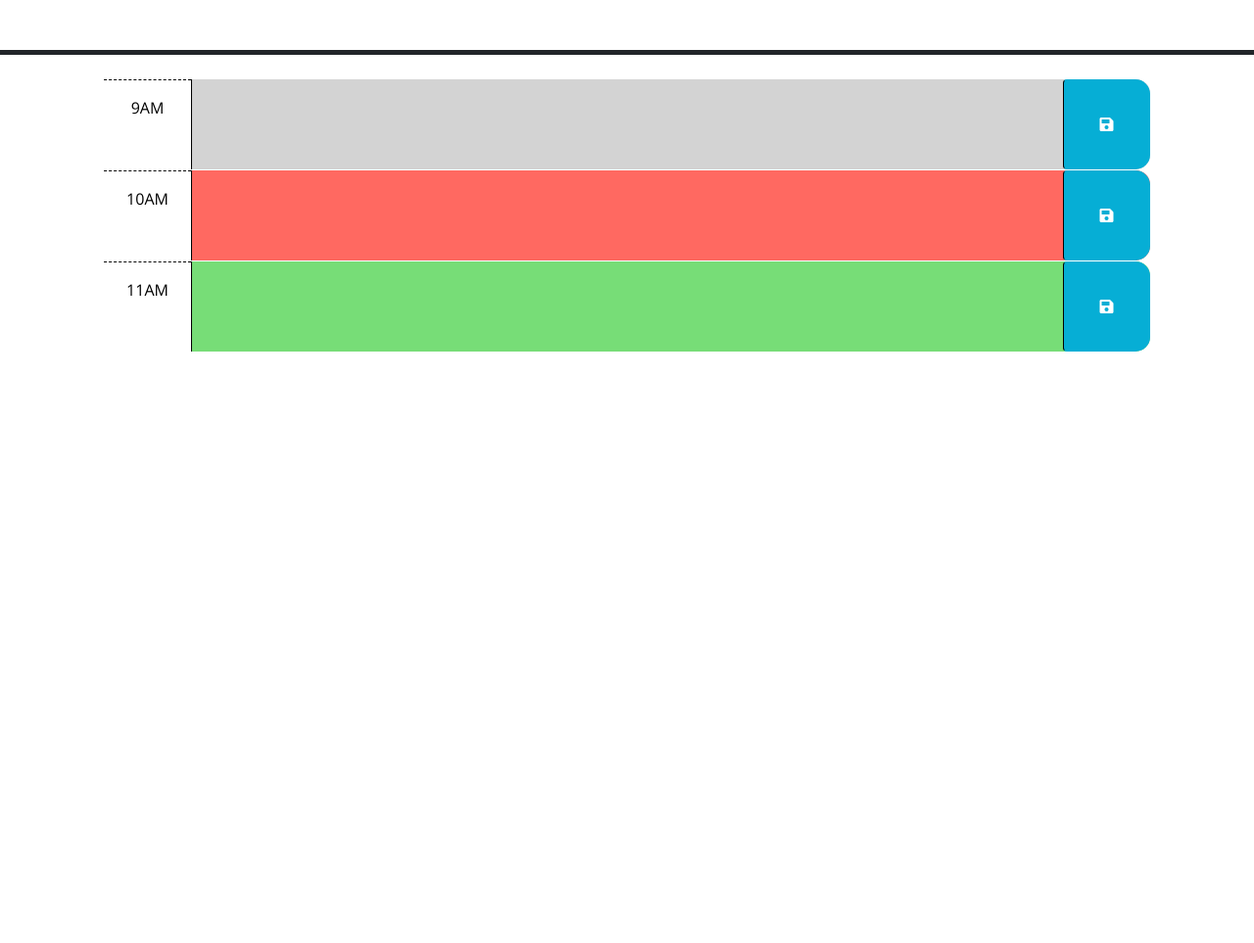
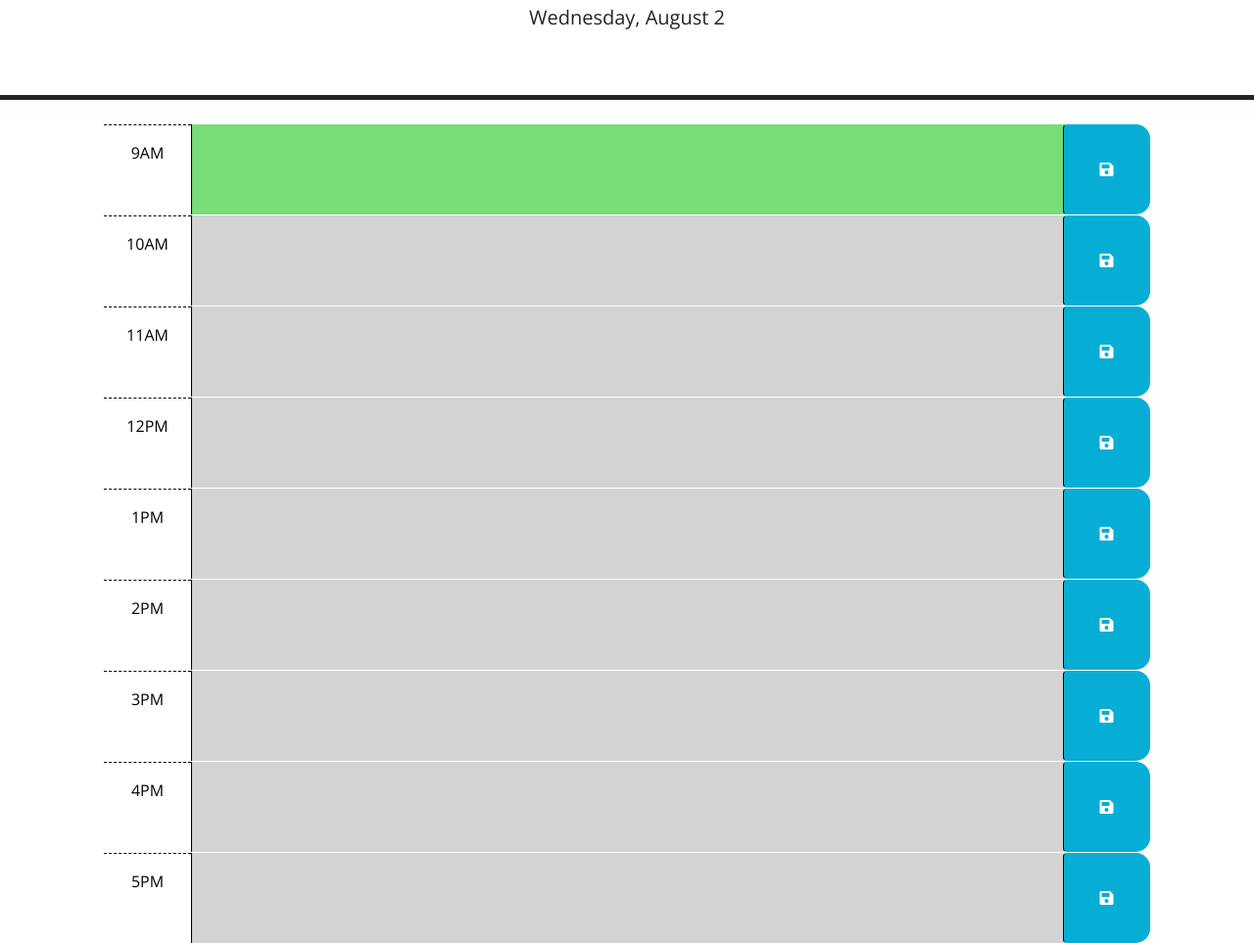
Before and after one commit to tdavids215/work-day-scheduler, a plain HTML site: page Develop/index.html in a window 1280 px wide. Shown: the part 176-1139 px from the top of the page at 98% size. Before the commit the page ends 800 px from the top, so only its background shows below. Drawn offline with nearby package versions, Linux system fonts and the light colour scheme.

Commit message:
updated js

```diff
--- a/Develop/index.html
+++ b/Develop/index.html
@@ -1,23 +1,14 @@
 <!DOCTYPE html>
 <html lang="en">
+
 <head>
   <meta charset="UTF-8" />
   <meta name="viewport" content="width=device-width, initial-scale=1.0" />
   <meta http-equiv="X-UA-Compatible" content="ie=edge" />
-    <link
-      rel="stylesheet"
-      href="https://cdn.jsdelivr.net/npm/bootstrap@5.1.3/dist/css/bootstrap.min.css"
-    />
-    <link
-      rel="stylesheet"
-      href="https://use.fontawesome.com/releases/v5.8.1/css/all.css"
-      integrity="sha384-50oBUHEmvpQ+1lW4y57PTFmhCaXp0ML5d60M1M7uH2+nqUivzIebhndOJK28anvf"
-      crossorigin="anonymous"
-    />
-    <link
-      href="https://fonts.googleapis.com/css?family=Open+Sans&display=swap"
-      rel="stylesheet"
-    />
+  <link rel="stylesheet" href="https://cdn.jsdelivr.net/npm/bootstrap@5.1.3/dist/css/bootstrap.min.css" />
+  <link rel="stylesheet" href="https://use.fontawesome.com/releases/v5.8.1/css/all.css"
+    integrity="sha384-50oBUHEmvpQ+1lW4y57PTFmhCaXp0ML5d60M1M7uH2+nqUivzIebhndOJK28anvf" crossorigin="anonymous" />
+  <link href="https://fonts.googleapis.com/css?family=Open+Sans&display=swap" rel="stylesheet" />
   <link rel="stylesheet" href="style.css" />
   <title>Work Day Scheduler</title>
 </head>
@@ -39,8 +30,8 @@
         code is implemented.
         -->
 
-      <!-- Example of a past time block. The "past" class adds a gray background color. -->
-      <div id="hour-9" class="row time-block past">
+    <!-- 9am -->
+    <div id="hour-9" class="row time-block">
       <div class="col-2 col-md-1 hour text-center py-3">9AM</div>
       <textarea class="col-8 col-md-10 description" rows="3"> </textarea>
       <button class="btn saveBtn col-2 col-md-1" aria-label="save">
@@ -48,8 +39,8 @@
       </button>
     </div>
 
-      <!-- Example of a a present time block. The "present" class adds a red background color. -->
-      <div id="hour-10" class="row time-block present">
+    <!-- 10am -->
+    <div id="hour-10" class="row time-block">
       <div class="col-2 col-md-1 hour text-center py-3">10AM</div>
       <textarea class="col-8 col-md-10 description" rows="3"> </textarea>
       <button class="btn saveBtn col-2 col-md-1" aria-label="save">
@@ -57,22 +48,69 @@
       </button>
     </div>
 
-      <!-- Example of a future time block. The "future" class adds a green background color. -->
-      <div id="hour-11" class="row time-block future">
+    <!-- 11am -->
+    <div id="hour-11" class="row time-block">
       <div class="col-2 col-md-1 hour text-center py-3">11AM</div>
       <textarea class="col-8 col-md-10 description" rows="3"> </textarea>
       <button class="btn saveBtn col-2 col-md-1" aria-label="save">
         <i class="fas fa-save" aria-hidden="true"></i>
       </button>
     </div>
+    <!-- 12pm -->
+    <div id="hour-12" class="row time-block">
+      <div class="col-2 col-md-1 hour text-center py-3">12PM</div>
+      <textarea class="col-8 col-md-10 description" rows="3"> </textarea>
+      <button class="btn saveBtn col-2 col-md-1" aria-label="save">
+        <i class="fas fa-save" aria-hidden="true"></i>
+      </button>
+    </div>
+    <!-- 1pm -->
+    <div id="hour-13" class="row time-block">
+      <div class="col-2 col-md-1 hour text-center py-3">1PM</div>
+      <textarea class="col-8 col-md-10 description" rows="3"> </textarea>
+      <button class="btn saveBtn col-2 col-md-1" aria-label="save">
+        <i class="fas fa-save" aria-hidden="true"></i>
+      </button>
+    </div>
+    <!-- 2pm -->
+    <div id="hour-14" class="row time-block">
+      <div class="col-2 col-md-1 hour text-center py-3">2PM</div>
+      <textarea class="col-8 col-md-10 description" rows="3"> </textarea>
+      <button class="btn saveBtn col-2 col-md-1" aria-label="save">
+        <i class="fas fa-save" aria-hidden="true"></i>
+      </button>
+    </div>
+    <!-- 3pm -->
+    <div id="hour-15" class="row time-block">
+      <div class="col-2 col-md-1 hour text-center py-3">3PM</div>
+      <textarea class="col-8 col-md-10 description" rows="3"> </textarea>
+      <button class="btn saveBtn col-2 col-md-1" aria-label="save">
+        <i class="fas fa-save" aria-hidden="true"></i>
+      </button>
+    </div>
+    <!-- 4pm -->
+    <div id="hour-16" class="row time-block">
+      <div class="col-2 col-md-1 hour text-center py-3">4PM</div>
+      <textarea class="col-8 col-md-10 description" rows="3"> </textarea>
+      <button class="btn saveBtn col-2 col-md-1" aria-label="save">
+        <i class="fas fa-save" aria-hidden="true"></i>
+      </button>
+    </div>
+    <!-- 5pm -->
+    <div id="hour-17" class="row time-block">
+      <div class="col-2 col-md-1 hour text-center py-3">5PM</div>
+      <textarea class="col-8 col-md-10 description" rows="3"> </textarea>
+      <button class="btn saveBtn col-2 col-md-1" aria-label="save">
+        <i class="fas fa-save" aria-hidden="true"></i>
+      </button>
+    </div>
+
 
     <script src="https://code.jquery.com/jquery-3.4.1.min.js"></script>
-    <script
-      src="https://cdn.jsdelivr.net/npm/dayjs@1.11.3/dayjs.min.js"
-      integrity="sha256-iu/zLUB+QgISXBLCW/mcDi/rnf4m4uEDO0wauy76x7U="
-      crossorigin="anonymous"
-    ></script>
+    <script src="https://cdn.jsdelivr.net/npm/dayjs@1.11.3/dayjs.min.js"
+      integrity="sha256-iu/zLUB+QgISXBLCW/mcDi/rnf4m4uEDO0wauy76x7U=" crossorigin="anonymous"></script>
 
     <script src="script.js"></script>
 </body>
+
 </html>
--- a/Develop/script.js
+++ b/Develop/script.js
@@ -1,6 +1,15 @@
 // Wrap all code that interacts with the DOM in a call to jQuery to ensure that
 // the code isn't run until the browser has finished rendering all the elements
 // in the html.
+
+
+// allows for addition of past present or future class in the function
+var currentTime = dayjs().format('H');
+console.log(currentTime);
+var saveButton = $('.saveBtn');
+var calendarInput = $('.description');
+
+
 $(function () {
   // TODO: Add a listener for click events on the save button. This code should
   // use the id in the containing time-block as a key to save the user input in
@@ -8,16 +17,57 @@ $(function () {
   // function? How can DOM traversal be used to get the "hour-x" id of the
   // time-block containing the button that was clicked? How might the id be
   // useful when saving the description in local storage?
-  //
+
+  // on click, saves the text input to local storage
+  saveButton.on('click', function () {
+    var time = $(this).parent().attr("id").split("hour-")[1];
+    var textInput = $(this).siblings('.description').val();
+    localStorage.setItem(time, textInput);
+  });
   // TODO: Add code to apply the past, present, or future class to each time
   // block by comparing the id to the current hour. HINTS: How can the id
   // attribute of each time-block be used to conditionally add or remove the
   // past, present, and future classes? How can Day.js be used to get the
   // current hour in 24-hour time?
-  //
+
+
+  // checking each block against the current time to add a class or past present or future
+
+  function timeCheck () {
+
+  $('.time-block').each(function () {
+    var timeBlockTime = $(this).attr("id").split("hour-")[1];
+
+      if (timeBlockTime > currentTime) {
+        $(this).addClass('future');
+      } else if (timeBlockTime === currentTime) {
+        $(this).addClass('present');
+      } else {
+        $(this).addClass('past')
+      }
+    // }
+  })
+  }  ;
+
+  timeCheck();
+
+
   // TODO: Add code to get any user input that was saved in localStorage and set
   // the values of the corresponding textarea elements. HINT: How can the id
   // attribute of each time-block be used to do this?
-  //
+
+  $("#hour-9 .description").val(localStorage.getItem("9"));
+  $("#hour-10 .description").val(localStorage.getItem("10"));
+  $("#hour-11 .description").val(localStorage.getItem("11"));
+  $("#hour-12 .description").val(localStorage.getItem("12"));
+  $("#hour-13 .description").val(localStorage.getItem("13"));
+  $("#hour-14 .description").val(localStorage.getItem("14"));
+  $("#hour-15 .description").val(localStorage.getItem("15"));
+  $("#hour-16 .description").val(localStorage.getItem("16"));
+  $("#hour-17 .description").val(localStorage.getItem("17"));
+
+
   // TODO: Add code to display the current date in the header of the page.
+  var today = dayjs();
+  $('#currentDay').text(today.format('dddd, MMMM D'));
 });
```
Lines whose indentation alone changed are shown as unchanged.
